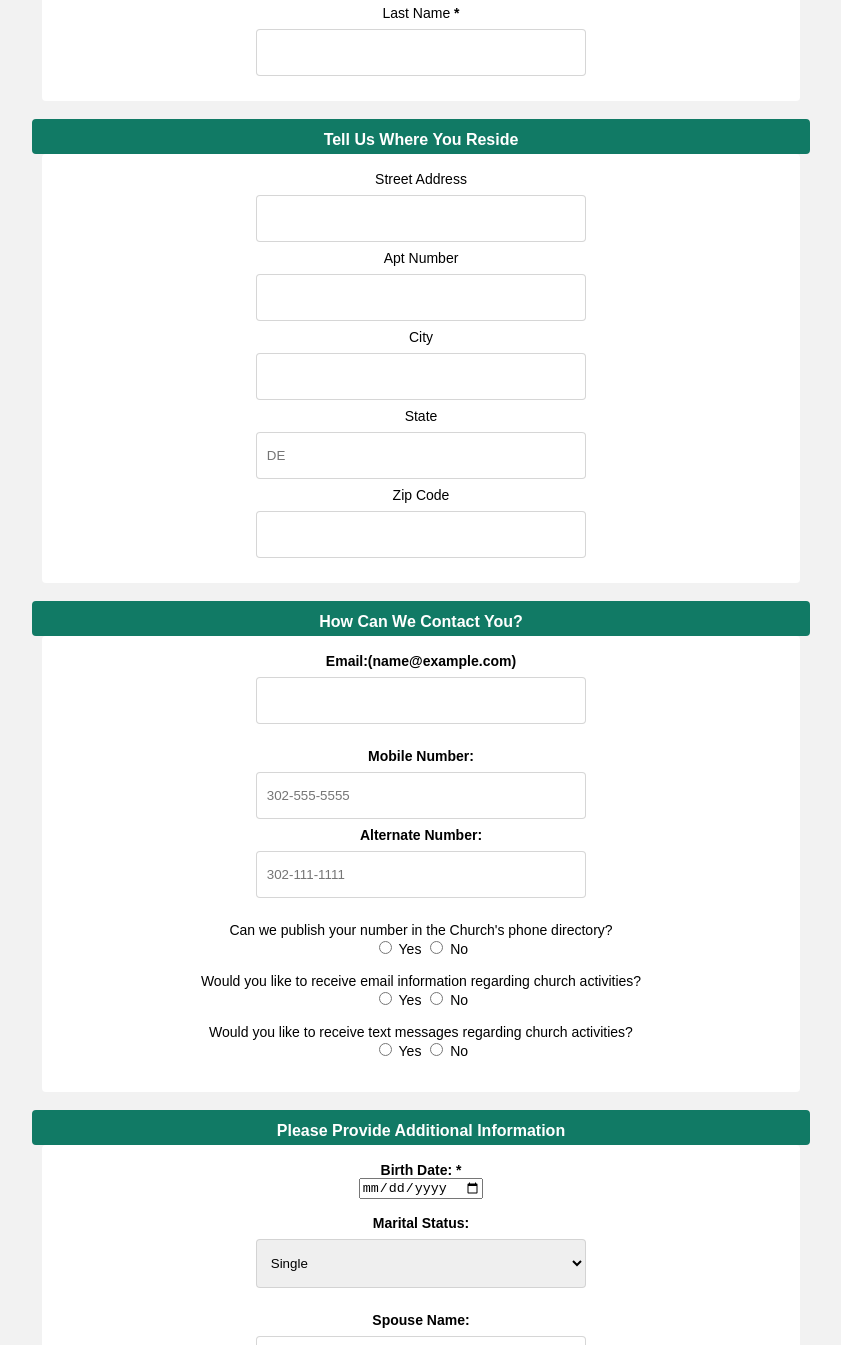
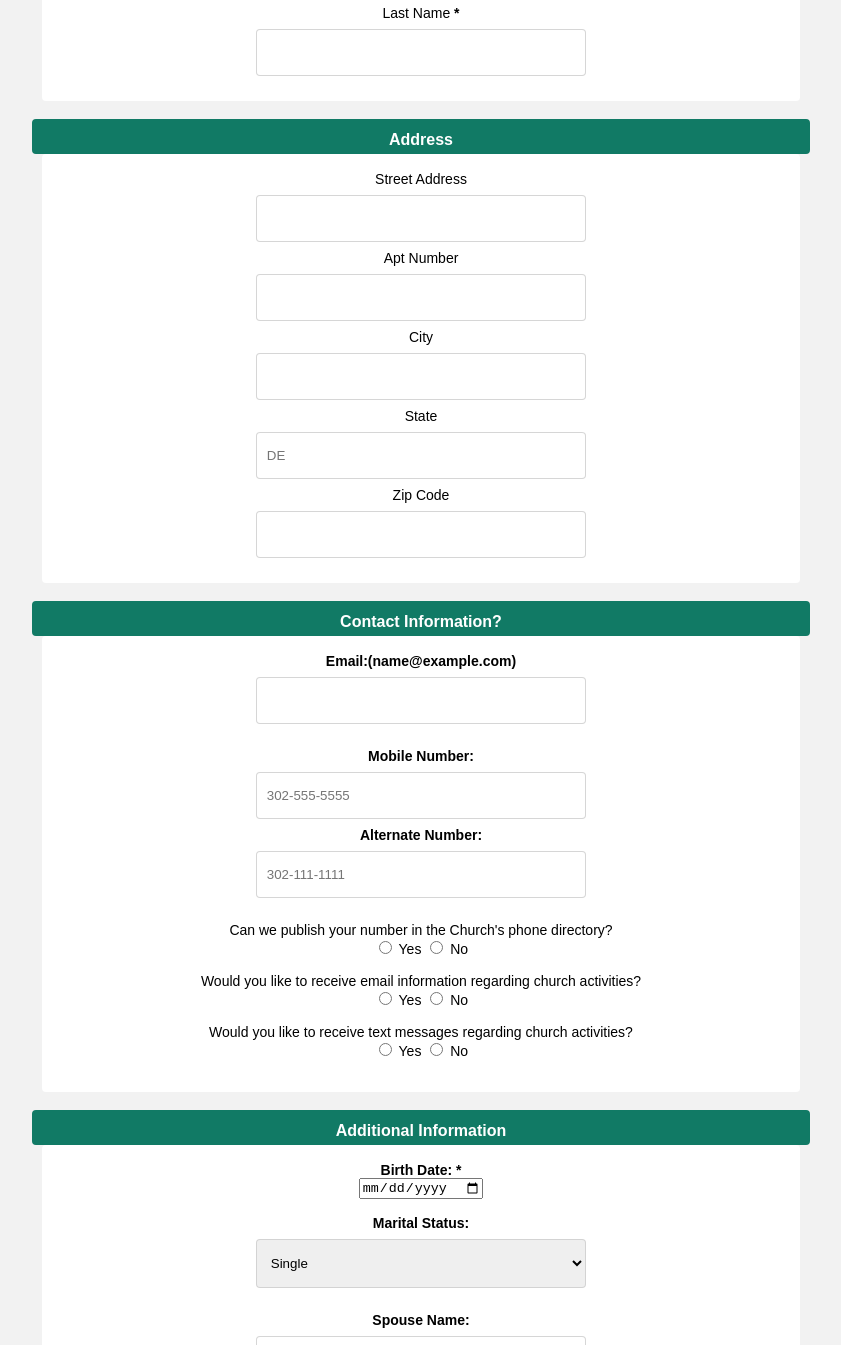
Before and after one commit to bamecw/memberform, a plain HTML site: page index.html in a window 1280 px wide. Shown: the part 584-1929 px from the top of the page, without its empty margins (219-1060 px from the left). Drawn offline with nearby package versions, Linux system fonts and the light colour scheme.

Commit message:
Update index.html
shorten titles for sections

```diff
--- a/index.html
+++ b/index.html
@@ -6,7 +6,7 @@
     <meta name="viewport" content="width=device-width, initial-scale=1">
 	<link rel="stylesheet" href="css/bethel_membership_form.css" />
 	<script type="text/javascript" src="scripts/external.js"></script>
-	<!-- Version 02072025.10:22 -->
+	<!-- Version 02072025.10:29 -->
 </head>
 <body>
 
@@ -111,7 +111,7 @@
 			<br />
 
 			<div id="rcorner2label" class="row">
-				Tell Us Where You Reside
+				Address
 			</div>
 
 			<div id="rcorners2" class="form-check col-sm">
@@ -133,7 +133,7 @@
 			<br />
 
 			<div id="rcorner2label" class="row">
-				How Can We Contact You?
+				Contact Information?
 			</div>
 
 			<div id="rcorners2" class="form-check col-sm">
@@ -174,7 +174,7 @@
 
 
 			<div id="rcorner2label" class="row">
-				Please Provide Additional Information
+				Additional Information
 			</div>
 
 
```
